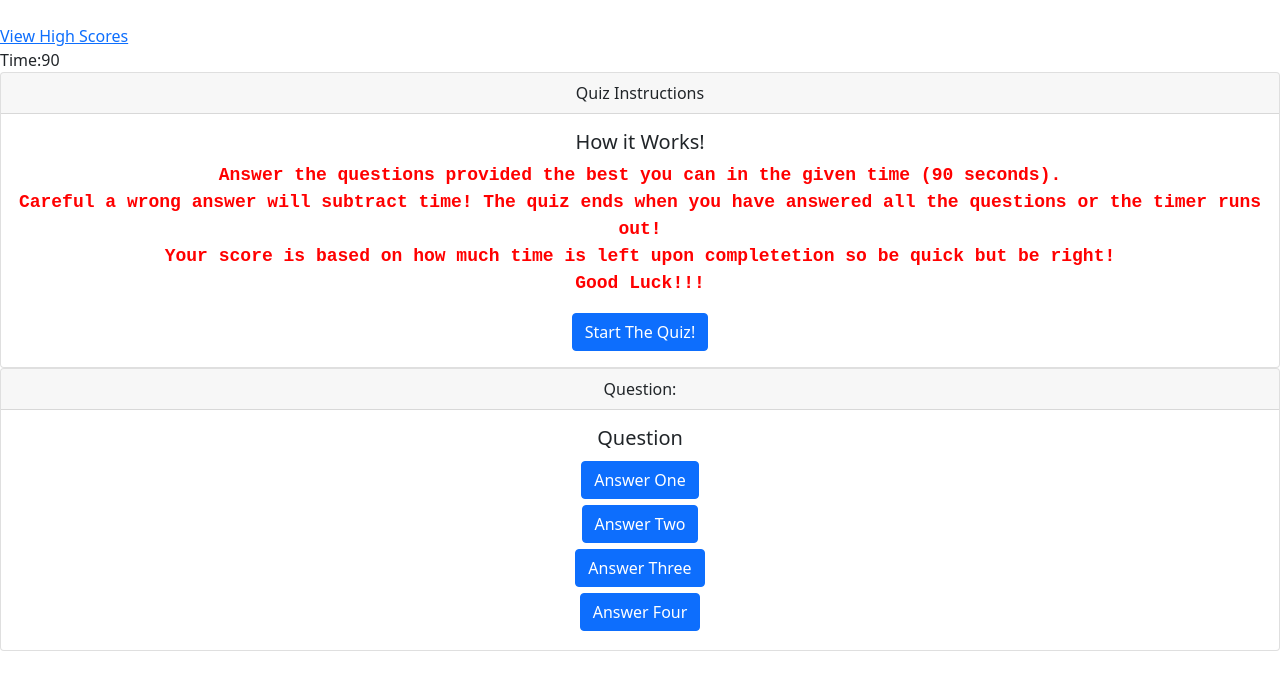
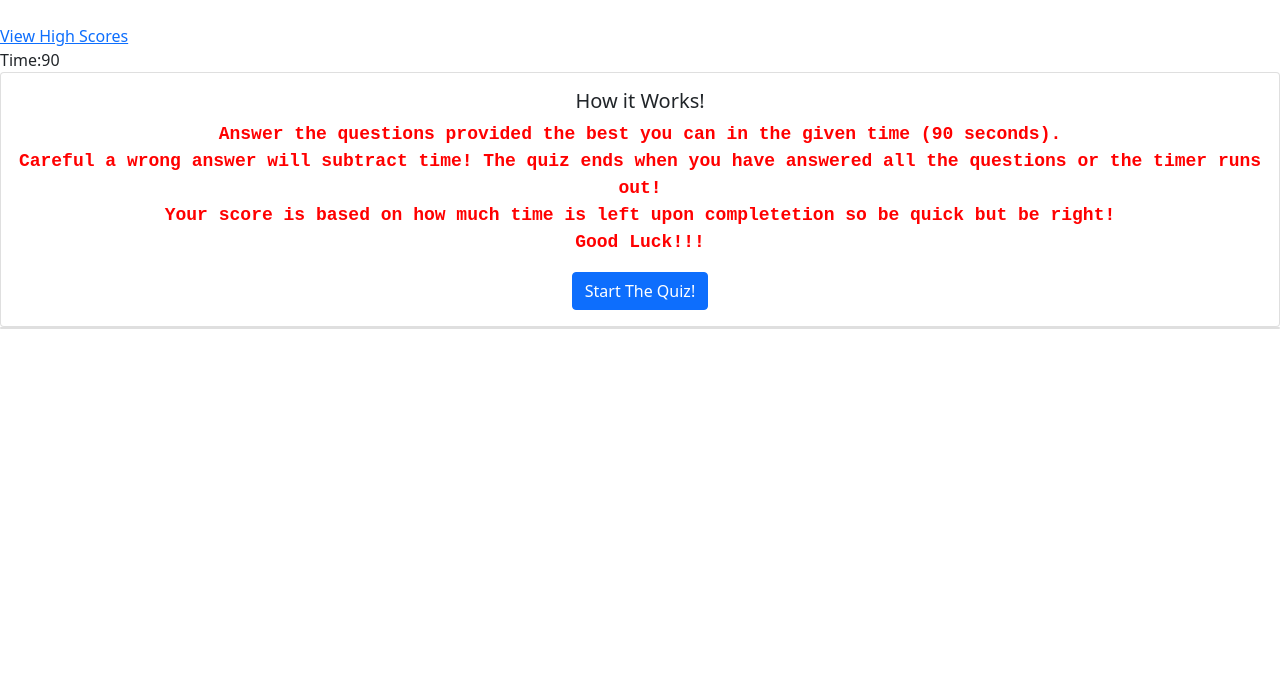
Before and after one commit to Josephjlyons/QuizMe, a plain HTML site: page index.html in a window 1280 px wide. Drawn offline with nearby package versions, Linux system fonts and the light colour scheme.

Commit message:
alert add / minor html update

```diff
--- a/index.html
+++ b/index.html
@@ -24,10 +24,7 @@
 
     <!-- Opening Quiz Intro and Directions  -->
     <div class="card text-center">
-        <div class="card-header">
-            Quiz Instructions
-        </div>
-        <div class="card-body">
+        <div class="card-body" id="instructionCard" >
             <h5 class="card-title">How it Works!</h5>
             <p class="card-text">Answer the questions provided the best you can in the given time (90 seconds). <br>
                 Careful a
@@ -42,10 +39,7 @@
 
     <!-- Questions!  -->
     <div class="card text-center" id="questions">
-        <div class="card-header">
-            Question:
-        </div>
-        <div class="card-body">
+        <div class="card-body d-none" class="questionCards">
             <h5 id="questionTitle">Question</h5>
             <div class="answerBtn"> <button class="btn btn-primary answerButton" id="1">Answer One</button></div>
             <div class="answerBtn"> <button class="btn btn-primary answerButton" id="2">Answer Two</button></div>
--- a/quiz.Js
+++ b/quiz.Js
@@ -6,6 +6,7 @@ const answerBtn1 = document.getElementById("1");
 const answerBtn2 = document.getElementById("2");
 const answerBtn3 = document.getElementById("3");
 const answerBtn4 = document.getElementById("4");
+const questionCard = document.getElementById("questionCards")
 
 
 // Quiz questions/choices/correct answers key
@@ -61,14 +62,24 @@ const questions = [{
 
 ]
 
-// Start button
+// Start button/Timer Starts after alert is clicked/ Removes intro --> Shows first question
 
 $("#startQuiz").on("click", function(event) {
-
-
+    alert("Get Ready!")
+    event.preventDefault();
+    instructionCard.classList.add("d-none");
+    questionCards.classList.remove.add("d-none");
 
 });
 
+// // function showQuestion(questions) {
+
+// // }
+
+// $("#startQuiz").on("click", function(event) {
+//    event.preventDefault();
+//   questionCard.innerHTML = questionCard.questions
+// });
 
 
 // Timer Settings/Score Settings
@@ -96,8 +107,3 @@ function start() {
 
     },1000 );
 }
-
-
-
-
-}
```
